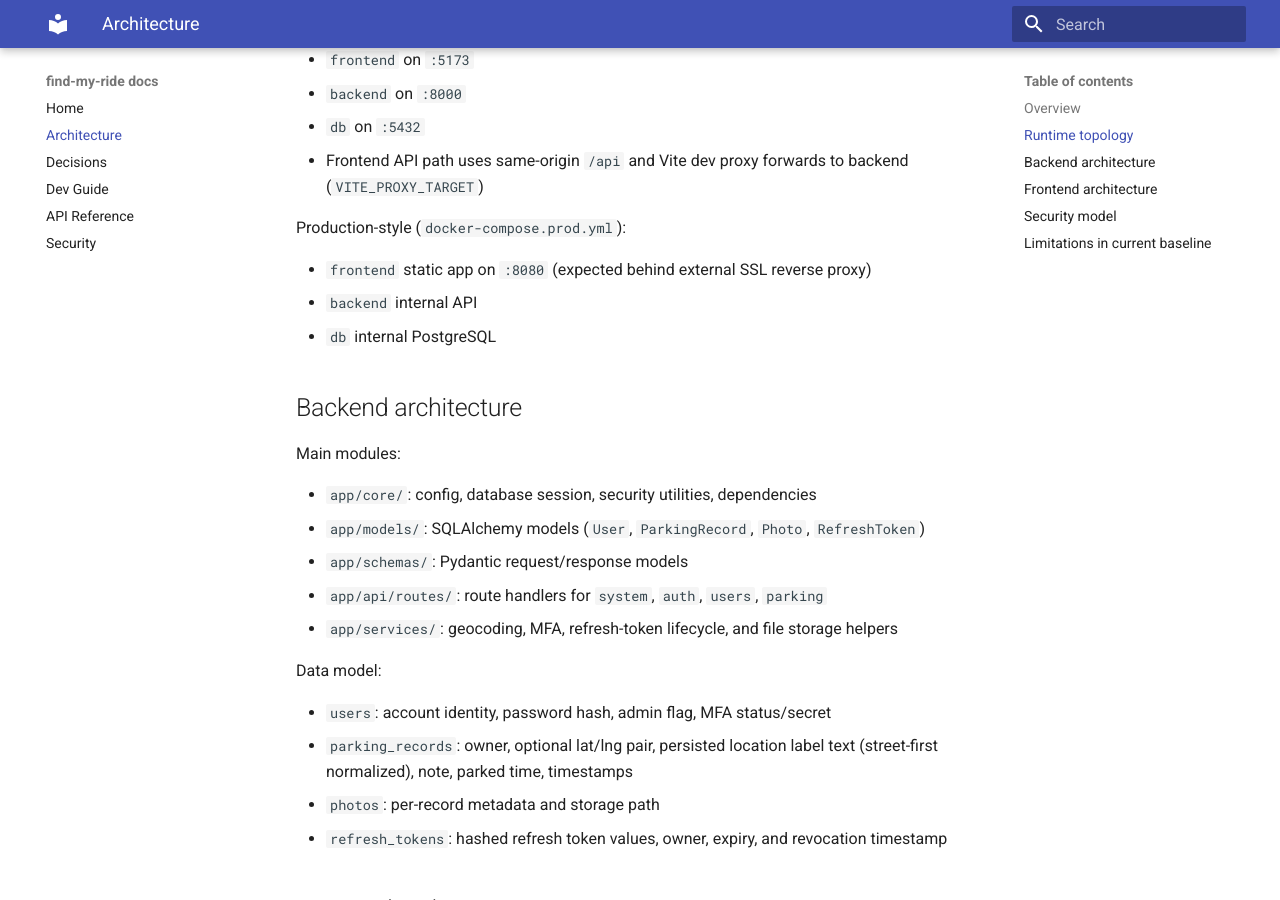
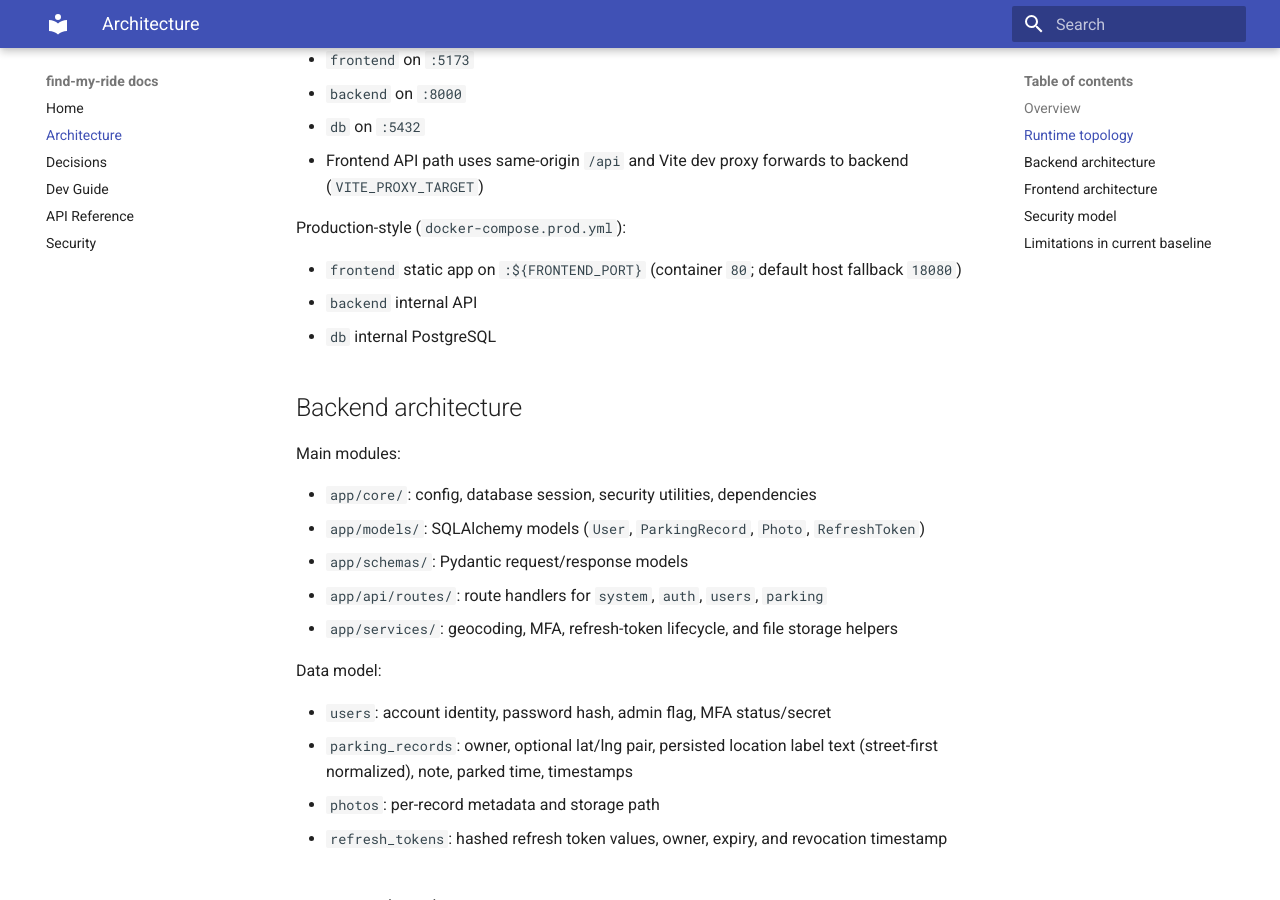
Before and after one commit to niels-emmer/find-my-ride, an MkDocs documentation site: the page built from docs/architecture.md, in a window 1280 px wide and 900 px high, scrolled down 492 px. Built offline with MkDocs 1.6.1 and Material for MkDocs 9.7.7, drawn with Linux system fonts in a browser that asks for light colours.

Commit message:
chore: use FRONTEND_PORT in prod compose and sync docs

```diff
--- a/docker-compose.prod.yml
+++ b/docker-compose.prod.yml
@@ -37,7 +37,7 @@ services:
     depends_on:
       - backend
     ports:
-      - "8080:80"
+      - "${FRONTEND_PORT:-18080}:80"
 
 volumes:
   postgres_data:
--- a/docs/architecture.md
+++ b/docs/architecture.md
@@ -21,7 +21,7 @@ Development (`docker-compose.yml`):
 
 Production-style (`docker-compose.prod.yml`):
 
-- `frontend` static app on `:8080` (expected behind external SSL reverse proxy)
+- `frontend` static app on `:${FRONTEND_PORT}` (container `80`; default host fallback `18080`)
 - `backend` internal API
 - `db` internal PostgreSQL
 
```
Also changed, not shown: README.md (+1 -0 lines), docs/dev-guide.md (+1 -0 lines), 1 other file.
